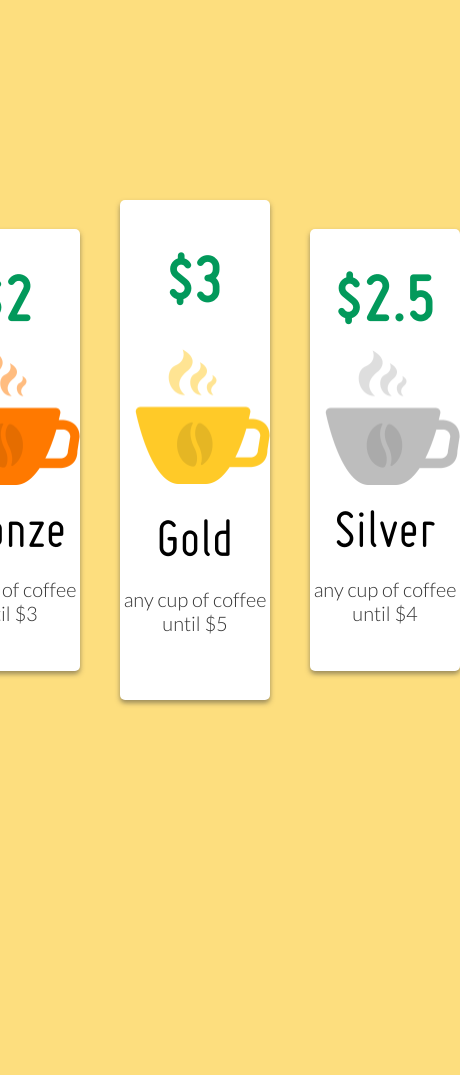
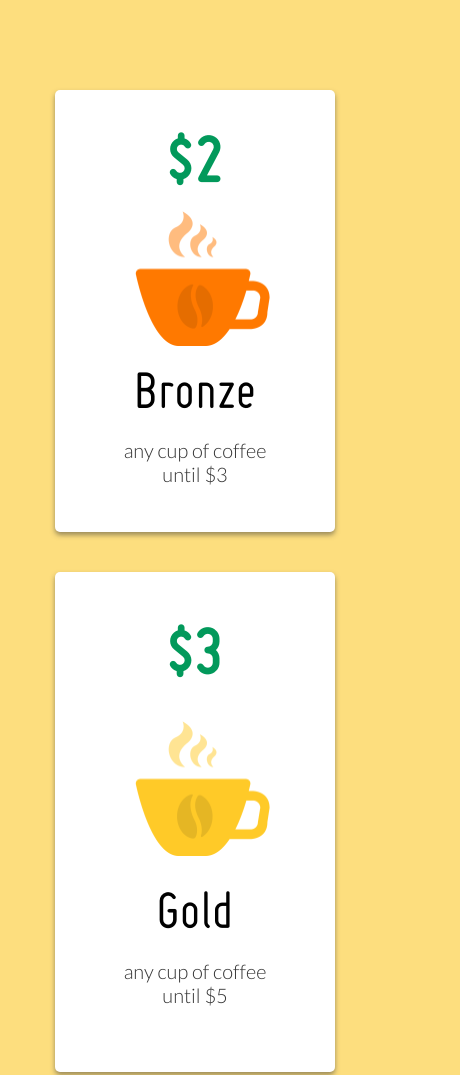
Before and after one commit to yarko-ua/classwork1, a plain HTML site: page Coffee/index.html in a window 390 px wide. Shown: the top 1075 px of the page, 460 px wide, since content can reach past the window. Before the commit the page ends 900 px from the top, so only its background shows below. Drawn offline with Linux system fonts and the light colour scheme.

Commit message:
Try to make adaptive features

```diff
--- a/Coffee/main.css
+++ b/Coffee/main.css
@@ -14,7 +14,11 @@ main {
     align-items: center;
     justify-content: center;
     width: 100%;
-    margin:200px auto;
+    position: absolute;
+    top: 0;
+    left: 0;
+    bottom: 0;
+    right: 0;
 }
 
 div {
@@ -77,3 +81,23 @@ word-spacing: 25px;
 .middle .extra {
     padding-top: 18px;
 }
+
+@media screen and (max-width:599px) {
+    main {
+        display:flex;
+        flex-direction: column;
+        justify-content: space-around;
+        position: static;
+        margin:70px auto;
+    }
+
+    div {
+        text-align: center;
+        background-color: #fff;
+        width: 280px;
+        height: 442px;
+        margin: 20px 20px;
+        border-radius: 5px;
+        box-shadow: 0px 3px 5px 0px rgba(56, 56, 56, 0.5);
+    }
+}
```
